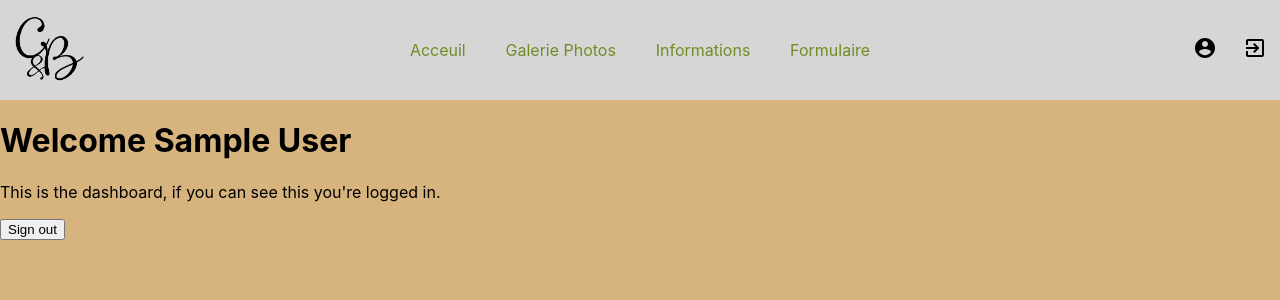
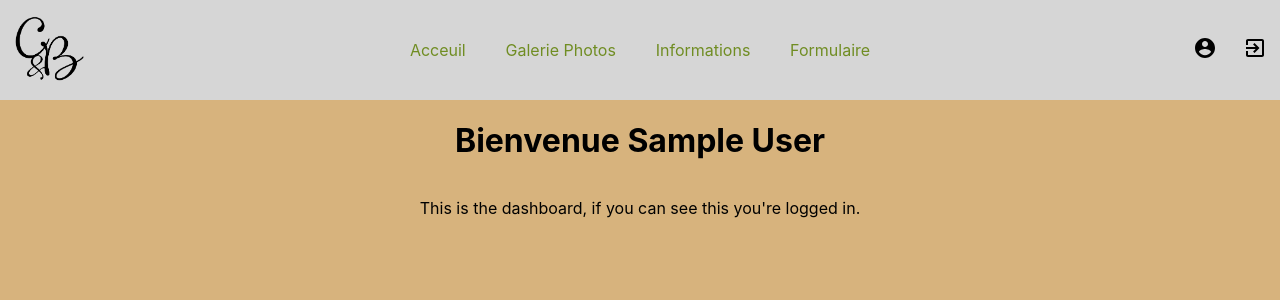
Before and after one commit to BenGex31/weddingguests, a React (Create React App) app: page /home in a window 1280 px wide. Shown: the top 300 px of the page. Built offline with nearby package versions, Linux system fonts and the light colour scheme; no server answers; sample sign-in values are in the browser's storage; a web font is replaced by a local one.

Commit message:
Update Home.jsx

```diff
--- a/src/pages/Home.jsx
+++ b/src/pages/Home.jsx
@@ -1,7 +1,6 @@
 import React, { useContext } from "react";
 import { Redirect } from "react-router-dom";
 import { AuthContext } from "../components/Auth";
-import firebaseConfig from "../config/firebase";
 import "./Home.css";
 import Header from "../components/Header";
 
@@ -14,9 +13,10 @@ const Home = () => {
   return (
     <div>
       <Header />
-      <h1>Welcome {currentUser.displayName} </h1>
-      <p>This is the dashboard, if you can see this you're logged in.</p>
-      <button onClick={() => firebaseConfig.auth().signOut()}>Sign out</button>
+      <div className='homeContainer'>
+        <h1>Bienvenue {currentUser.displayName} </h1>
+        <p>This is the dashboard, if you can see this you're logged in.</p>
+      </div>
     </div>
   );
 };
```
